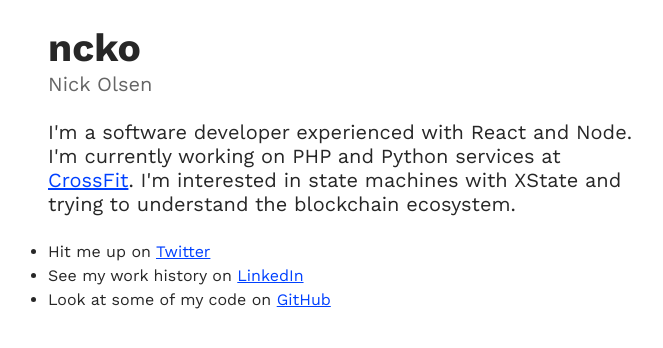
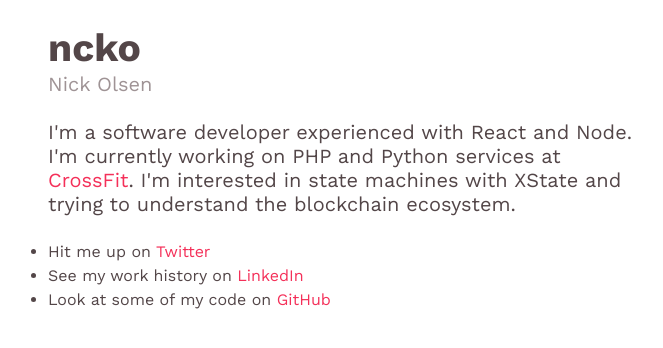
Before and after one commit to ncko/ncko.github.io, a plain HTML site: page index.html in a window 1280 px wide. Shown: the whole page, without its empty margins (0-663 px from the left). Drawn offline with nearby package versions, Linux system fonts and the light colour scheme.

Commit message:
new colors

```diff
--- a/css/main.css
+++ b/css/main.css
@@ -19,7 +19,7 @@ ol, ul, li {
 html {
   font-family: 'Work Sans', sans-serif;
   line-height: 1.5rem;
-  color: #272727;
+  color: #534648;
 }
 
 body {
@@ -66,19 +66,13 @@ p.lead {
 }
 
 /* links */
-a {
-  color: #0040FF;
-  text-decoration: underline;
-}
-
-a:visited {
-  color: #0040FF;
+a, a:hover, a:visited, a:active {
+  color: #f43059;
   text-decoration: none;
 }
 
 a:hover {
-  color: #0040FF;
-  text-decoration: none;
+  text-decoration: underline;
 }
 
 /* components */
@@ -93,5 +87,5 @@ a:hover {
 }
 
 .grayish {
-  color: #656565;
+  color: #9F9395;
 }
```
Also changed, not shown: 2 other files.
